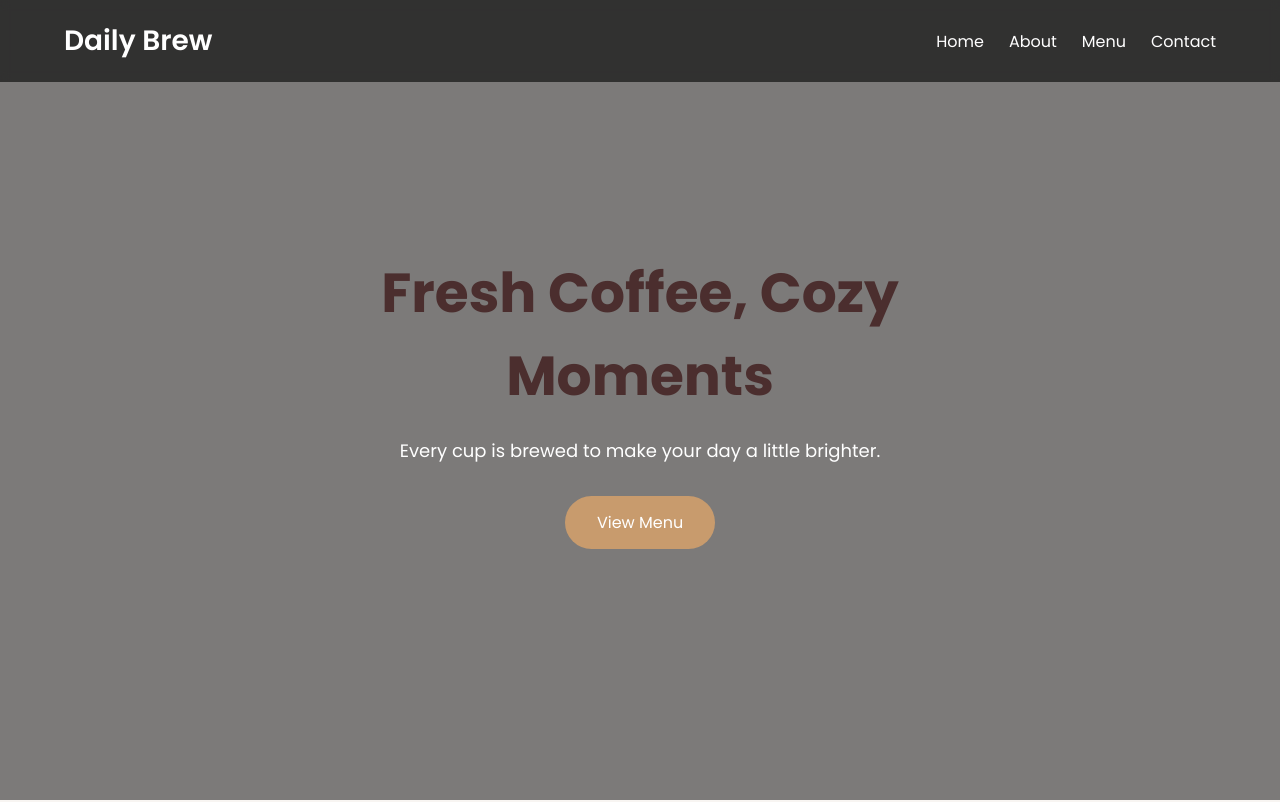
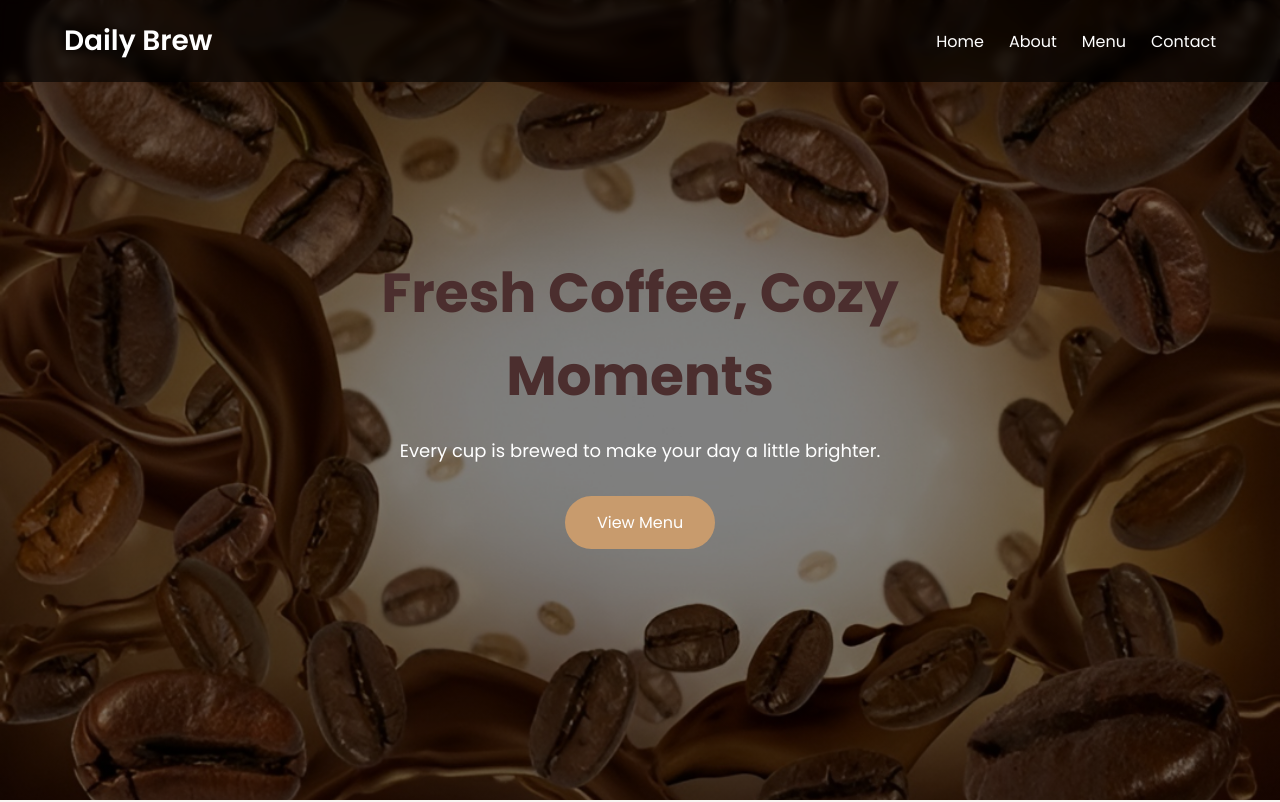
Before and after one commit to 424002533-web/GroupingsFINAL, a plain HTML site: page index.html in a window 1280 px wide. Shown: the top 802 px of the page. Drawn offline with Linux system fonts and the light colour scheme.

Commit message:
style.css

```diff
--- a/style.css
+++ b/style.css
@@ -60,7 +60,7 @@ header{
     background:
         linear-gradient(rgba(0,0,0,0.5),
         rgba(0,0,0,0.5)),
-        url("/Pinalee/images/coffeewebs.jpg");
+        url("coffeewebs.jpg");
 
     background-size: cover;
     background-position: center;
```
